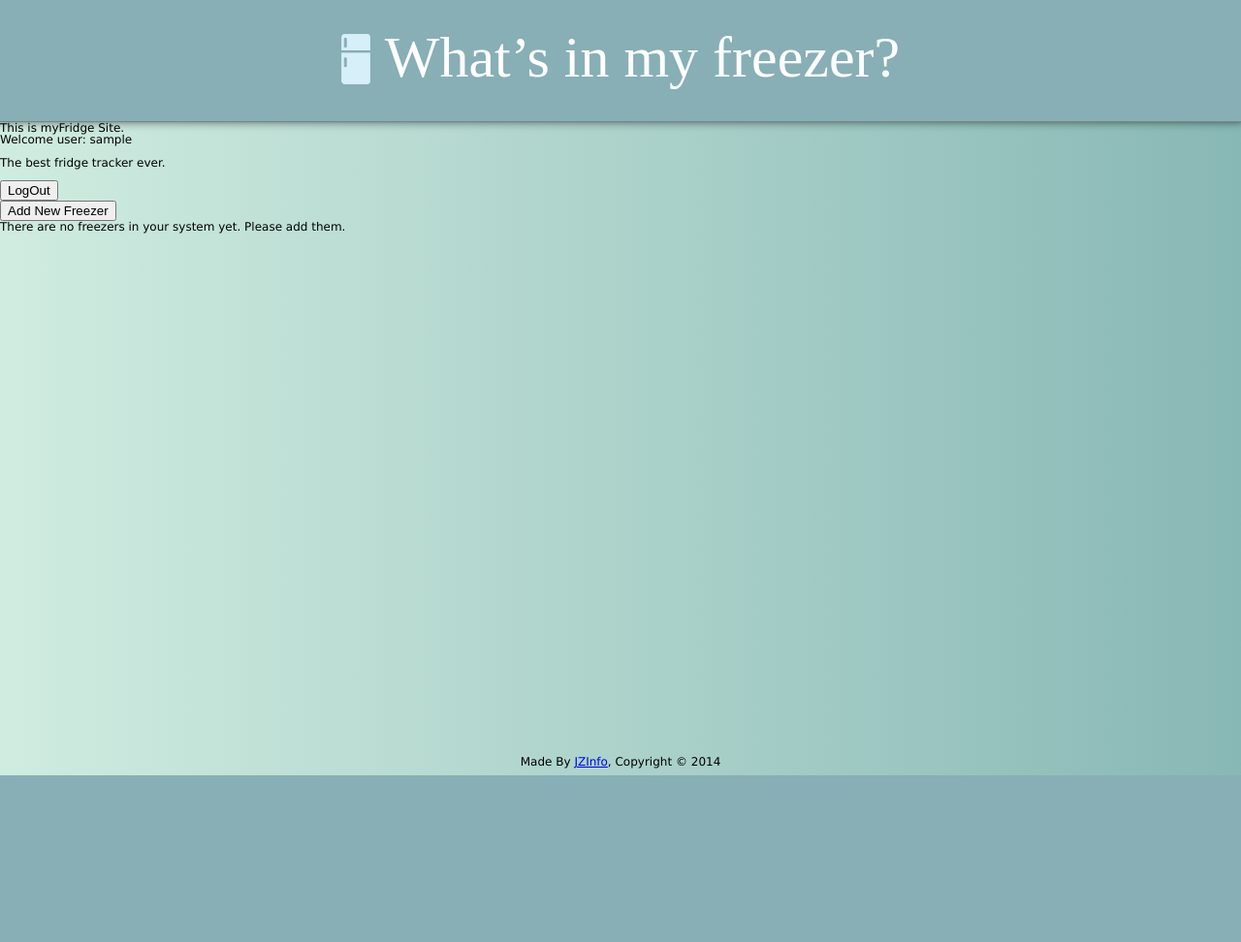
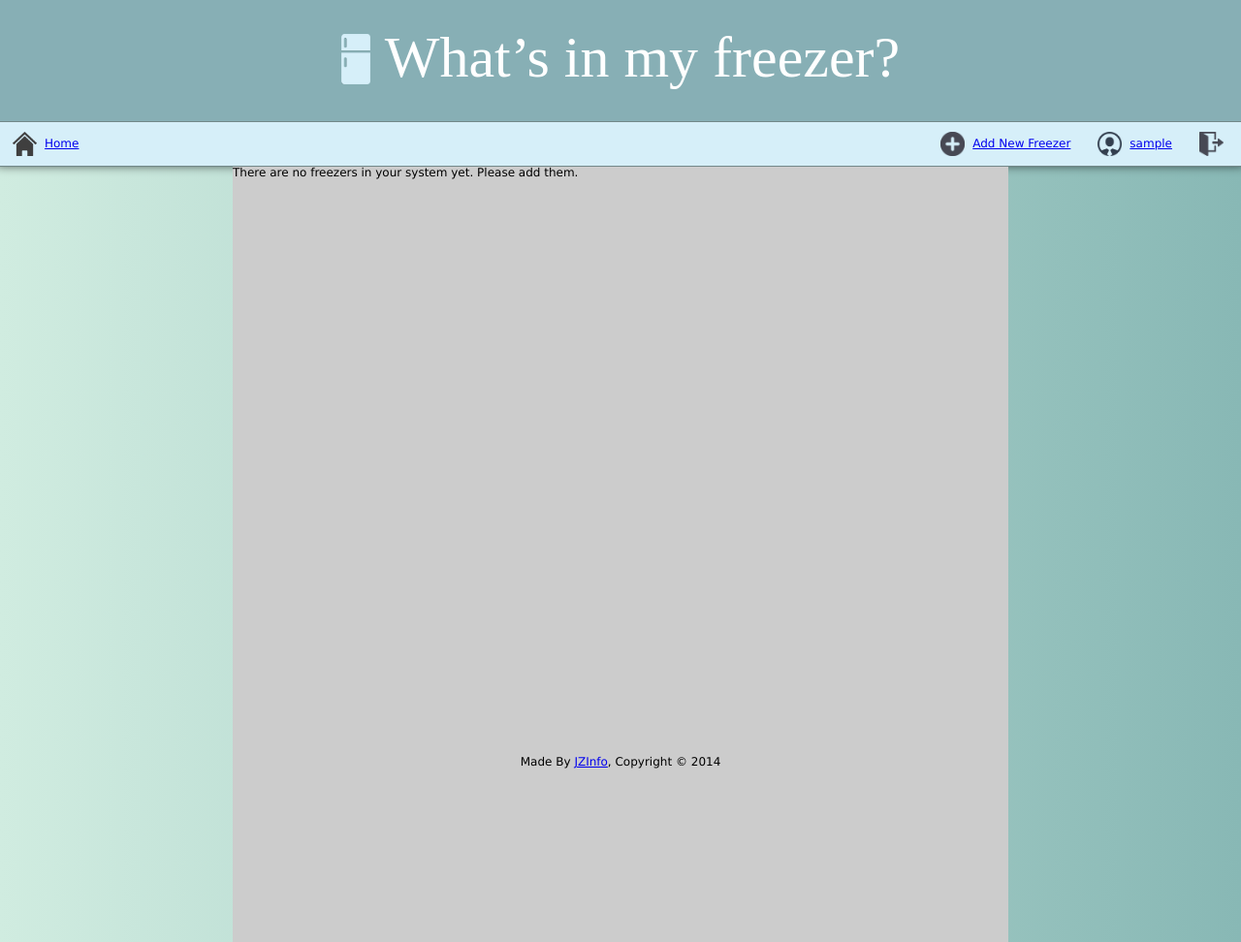
Before and after one commit to Sinewy/MyFreezer, a PHP site: page /mainDashboard.php in a window 1280 px wide. Shown: the whole page at 97% size. Before the commit the page ends 800 px from the top, so only its background shows below. Run offline with PHP 8.4, Linux system fonts and the light colour scheme; the visitor is signed in with stand-in values (Sample User, id 1); data comes from the database, SQL or seed files in the repository; some web fonts are replaced.

Commit message:
Working on main dashboard

```diff
--- a/css/mainStyles.css
+++ b/css/mainStyles.css
@@ -11,16 +11,7 @@ aside, article, section, header, footer, nav {
 }
 
 html {
-    /*background: #b8ded7;*/
-    background: rgba(208,236,224,1);
-    background: -moz-linear-gradient(-45deg, rgba(208,236,224,1) 0%, rgba(136,184,181,1) 100%);
-    background: -webkit-gradient(left top, right bottom, color-stop(0%, rgba(208,236,224,1)), color-stop(100%, rgba(136,184,181,1)));
-    background: -webkit-linear-gradient(-45deg, rgba(208,236,224,1) 0%, rgba(136,184,181,1) 100%);
-    background: -o-linear-gradient(-45deg, rgba(208,236,224,1) 0%, rgba(136,184,181,1) 100%);
-    background: -ms-linear-gradient(-45deg, rgba(208,236,224,1) 0%, rgba(136,184,181,1) 100%);
-    background: linear-gradient(135deg, rgba(208,236,224,1) 0%, rgba(136,184,181,1) 100%);
-    filter: progid:DXImageTransform.Microsoft.gradient( startColorstr='#d0ece0', endColorstr='#88b8b5', GradientType=1 );
-
+    height: 100%;
     background: rgba(208,236,224,1);
     background: -moz-linear-gradient(left, rgba(208,236,224,1) 0%, rgba(136,184,181,1) 100%);
     background: -webkit-gradient(left top, right top, color-stop(0%, rgba(208,236,224,1)), color-stop(100%, rgba(136,184,181,1)));
@@ -35,25 +26,7 @@ body {
     font-family:"Lucida Grande", "Lucida Sans Unicode", Verdana, Arial, Helvetica, sans-serif;
     font-size: 12px;
     color: #000000;
-
-    /*background: rgba(208,236,224,1);*/
-    /*background: -moz-linear-gradient(top, rgba(208,236,224,1) 0%, rgba(136,184,181,1) 100%);*/
-    /*background: -webkit-gradient(left top, left bottom, color-stop(0%, rgba(208,236,224,1)), color-stop(100%, rgba(136,184,181,1)));*/
-    /*background: -webkit-linear-gradient(top, rgba(208,236,224,1) 0%, rgba(136,184,181,1) 100%);*/
-    /*background: -o-linear-gradient(top, rgba(208,236,224,1) 0%, rgba(136,184,181,1) 100%);*/
-    /*background: -ms-linear-gradient(top, rgba(208,236,224,1) 0%, rgba(136,184,181,1) 100%);*/
-    /*background: linear-gradient(to bottom, rgba(208,236,224,1) 0%, rgba(136,184,181,1) 100%);*/
-    /*filter: progid:DXImageTransform.Microsoft.gradient( startColorstr='#d0ece0', endColorstr='#88b8b5', GradientType=0 );*/
-
-    /*background: rgba(164,179,87,1);*/
-    /*background: -moz-linear-gradient(left, rgba(164,179,87,1) 0%, rgba(117,137,12,1) 100%);*/
-    /*background: -webkit-gradient(left top, right top, color-stop(0%, rgba(164,179,87,1)), color-stop(100%, rgba(117,137,12,1)));*/
-    /*background: -webkit-linear-gradient(left, rgba(164,179,87,1) 0%, rgba(117,137,12,1) 100%);*/
-    /*background: -o-linear-gradient(left, rgba(164,179,87,1) 0%, rgba(117,137,12,1) 100%);*/
-    /*background: -ms-linear-gradient(left, rgba(164,179,87,1) 0%, rgba(117,137,12,1) 100%);*/
-    /*background: linear-gradient(to right, rgba(164,179,87,1) 0%, rgba(117,137,12,1) 100%);*/
-    /*filter: progid:DXImageTransform.Microsoft.gradient( startColorstr='#a4b357', endColorstr='#75890c', GradientType=1 );*/
-
+    height: 100%;
 }
 
 header, footer {
@@ -225,140 +198,45 @@ form p a {
     margin: 10px 0;
 }
 
-/*.registrationForm {*/
-/*display: block;*/
-/*}*/
 
-/*.registrationFormHidden {*/
-/*display: none;*/
-/*}*/
+nav {
+    width: 100%;
+    height: 45px;
+    background: #d6eff9;
+    border-bottom: solid #728889 1px;
+}
 
-/*.activationInfo {*/
-/*display: block;*/
-/*}*/
+nav:after {
+    content: "";
+    width: 100%;
+    height: 1px;
+    margin-top: 38px;
+    display: block;
+    position: absolute;
+    z-index: -10;
+    -webkit-box-shadow: 0px 0px 12px 4px #000000;
+    -moz-box-shadow: 0px 0px 12px 4px #000000;
+    box-shadow: 0px 0px 12px 4px #000000;
+}
 
-/*.activationInfoHidden {*/
-/*display: none;*/
-/*}*/
+nav img {
+    width: 25px;
+    height: 25px;
+    margin: 5px 8px;
+    vertical-align: middle;
+}
+nav div {
+    float: right;
+    margin: 5px 10px;
+}
+nav div:first-child {
+    float: left;
+    margin-left: 5px;
+}
 
-/*body {*/
-/*font-family:"Lucida Grande", "Lucida Sans Unicode", Verdana, Arial, Helvetica, sans-serif;*/
-/*font-size:12px;*/
-/*}*/
-
-/*.success {*/
-/*border: 1px solid;*/
-/*margin: 0 auto;*/
-/*padding:10px 5px 10px 60px;*/
-/*width:450px;*/
-/*color: #4F8A10;*/
-/*background: #DFF2BF;*/
-/*}*/
-
-/*.errormsgbox {*/
-/*border: 1px solid;*/
-/*margin: 0 auto;*/
-/*padding:10px 5px 10px 60px;*/
-/*width:450px;*/
-/*color: #D8000C;*/
-/*}*/
-
-/*.infoBox {*/
-/*background: #aec4de;*/
-/*border: 1px solid #000000;*/
-/*margin: 15px;*/
-/*}*/
-
-/*#addNewFreezerBtn {*/
-/*background: #DFF2BF;*/
-/*border: 1px solid #000000;*/
-/*}*/
-
-/*.freezerBox {*/
-/*width: 250px;*/
-/*background: #e0e0e0;*/
-/*border: 1px solid #000000;*/
-/*border-radius: 10px;*/
-/*margin: 15px;*/
-/*padding: 5px;*/
-/*float: left;*/
-/*}*/
-
-/*.fakeForm {*/
-/*float: right;*/
-/*}*/
-
-/*.freezerData {*/
-/*clear: both;*/
-/*background: #e0e0e0;*/
-/*border: 1px solid #000000;*/
-/*border-radius: 10px;*/
-
-/*}*/
-
-/*.modifyBox {*/
-/*float: right;*/
-/*}*/
-
-/*.message {*/
-/*background: #dc8b92;*/
-/*border: 1px solid #8D0D19;*/
-/*border-radius: 10px;*/
-/*margin: 15px;*/
-/*padding: 10px;*/
-/*}*/
-
-/*.testCssClass {*/
-/*background: #CCC;*/
-/*border: 1px solid #000000;*/
-/*border-radius: 10px;*/
-/*width: 300px;*/
-/*margin: auto;*/
-/*padding: 10px;*/
-/*float: left;*/
-/*}*/
-
-/*table {*/
-/*width: 400px;*/
-/*border: 1px solid black;*/
-/*background: #e0e0e0;*/
-/*padding: 5px;*/
-/*}*/
-
-/*.drawer {*/
-/*width: 400px;*/
-/*float: left;*/
-/*}*/
-
-/*.hiddenElement {*/
-/*display: none;*/
-/*}*/
-
-/*.showElement {*/
-/*display: block;*/
-/*}*/
-
-
-
-
-
-
-
-
-
-
-/*#hyperlink-style-button{*/
-/*background:none;*/
-/*border:0;*/
-/*color:#666;*/
-/*text-decoration:underline;*/
-/*}*/
-
-/*#hyperlink-style-button:hover{*/
-/*background:none;*/
-/*border:0;*/
-/*color:#666;*/
-/*text-decoration:none;*/
-/*cursor:pointer;*/
-/*cursor:hand;*/
-/*}*/
+section {
+    height: 100%;
+    width: 800px;
+    margin: 0 auto;
+    background: #cccccc;
+}
--- a/includes/footer.php
+++ b/includes/footer.php
@@ -1,9 +1,8 @@
-</div>
-</body>
-
 <footer>
 	<div>Made By <a href="http://www.jurezilavec.com">JZInfo</a>, Copyright © <?php echo date("Y"); ?></div>
 </footer>
+
+</body>
 
 </html>
 
--- a/mainDashboard.php
+++ b/mainDashboard.php
@@ -19,28 +19,26 @@ $userId = $_SESSION["UserID"];
 <script src="js/mainDashboard.js"></script>
 <?php include("includes/header.php"); ?>
 
-<?php echo displayMessage(); ?>
+<nav>
+	<div><a href="#"><img src="images/homeIcon.png">Home</a></div>
+	<div><a href="logout.php"><img src="images/logoutIcon.png"></a></div>
+	<div><a href="#"><img src="images/userIcon.png"><?php echo isset($_SESSION["Username"]) ? $_SESSION["Username"] : "Unknown User!!" ?></a></div>
+	<div id="addNewFreezerBtn"><a href="#"><img src="images/addIcon.png">Add New Freezer</a></div>
+</nav>
 
-<div class="infoBox">
-	This is myFridge Site.
-	<br />
-	Welcome user: <?php echo isset($_SESSION["Username"]) ? $_SESSION["Username"] : "Unknown User!!" ?>
-	<br /><br />
+<section class="freezers">
+	<?php echo createMainDashboardView($userId); ?>
+	<?php echo displayMessage(); ?>
+</section>
 
-	The best fridge tracker ever.
-	<br /><br />
-	<a href="logout.php"><button>LogOut</button></a>
-</div>
 
-<div class="mainField">
-	<div id="addNewFreezerBtn">
-		<input type="button" name="addNewFreezerBtn" value="Add New Freezer" />
-	</div>
+<!--<div class="mainField">-->
+<!---->
+<!--	<div class="freezers">-->
+<!--		--><?php //echo createMainDashboardView($userId); ?>
+<!--	</div>-->
+<!--</div>-->
 
-	<div class="freezers">
-		<?php echo createMainDashboardView($userId); ?>
-	</div>
-</div>
 
 <!-- ui-dialog -->
 <div id="deleteFreezerDialog" title="Warning!">
```
Also changed, not shown: images/addIcon.png (added), images/homeIcon.png (added), images/logoutIcon.png (added), images/userIcon.png (added).
